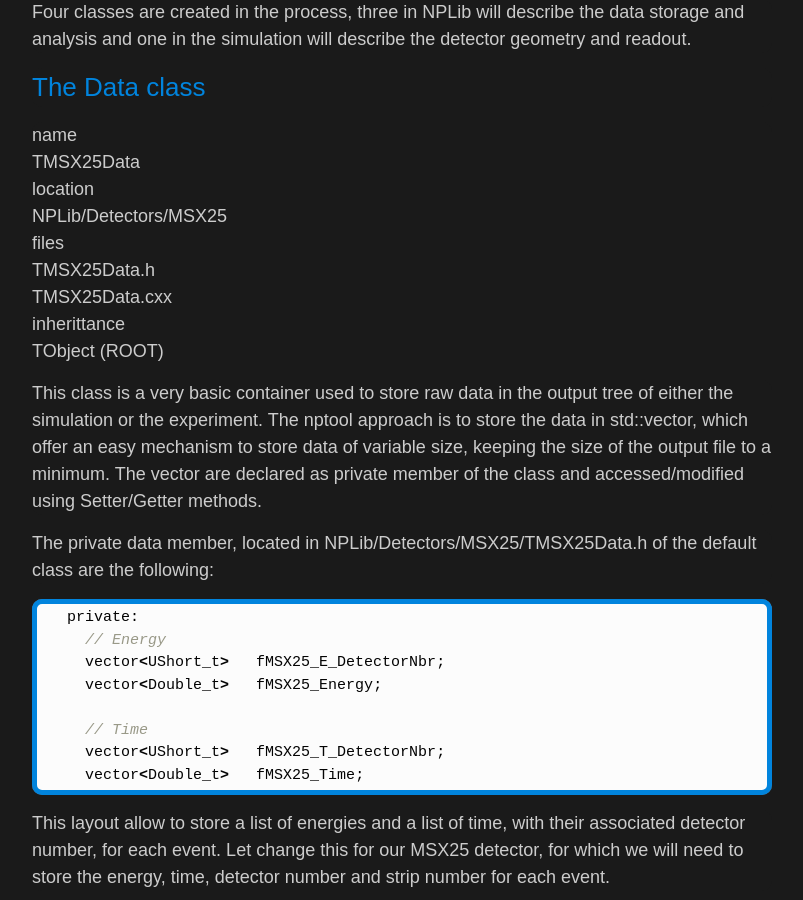
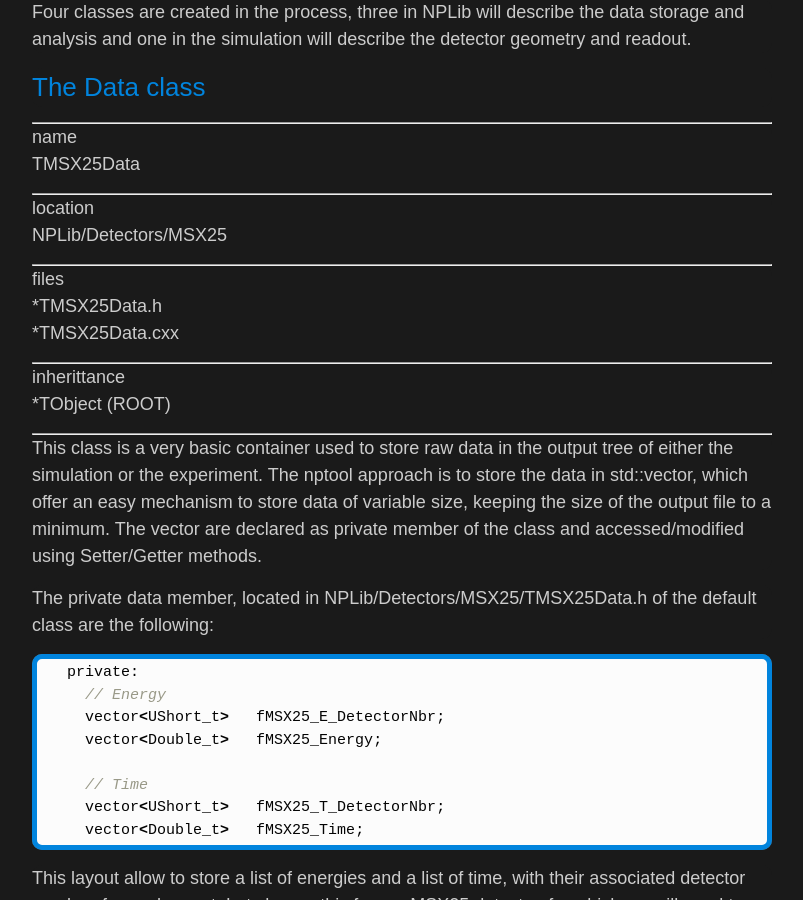
Before and after one commit to adrien-matta/nptool, a Jekyll site: the page built from _manual/adding-detectors.md, in a window 1280 px wide and 900 px high, scrolled down 1173 px. Shown: the whole window, without its empty margins (238-1041 px from the left). Built offline with Jekyll 4.4.1, drawn with Linux system fonts in a browser that asks for light colours; some web fonts are replaced.

Commit message:
* trying to fix definition in the tutorial

```diff
--- a/_manual/adding-detectors.md
+++ b/_manual/adding-detectors.md
@@ -26,18 +26,27 @@ Four classes are created in the process, three in NPLib will describe the data s
 
 ### The Data class
 
+* * *
 name
 : TMSX25Data
+
+* * *
 
 location
 : NPLib/Detectors/MSX25
 
+* * *
+
 files
-: TMSX25Data.h
-: TMSX25Data.cxx
+: *TMSX25Data.h
+: *TMSX25Data.cxx
+
+* * *
 
 inherittance
-: TObject (ROOT)
+: *TObject (ROOT)
+
+* * *
 
 This class is a very basic container used to store raw data in the output tree of either the simulation or the experiment. The nptool approach is to store the data in std::vector, which offer an easy mechanism to store data of variable size, keeping the size of the output file to a minimum. The vector are declared as private member of the class and accessed/modified using Setter/Getter methods.
 
```
